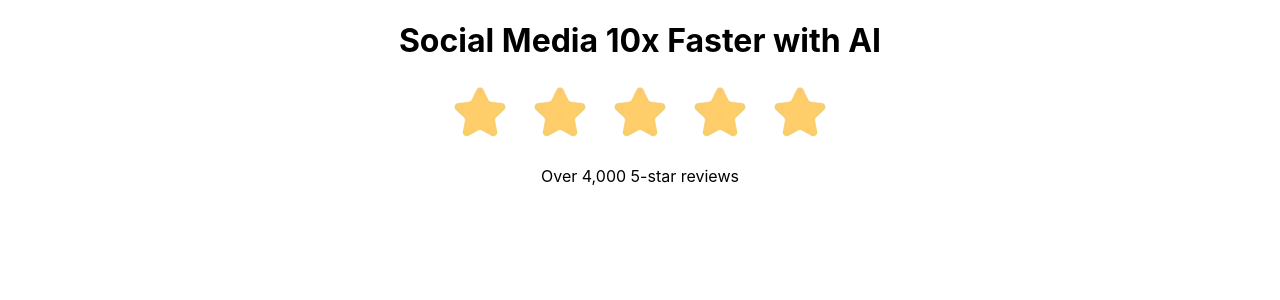
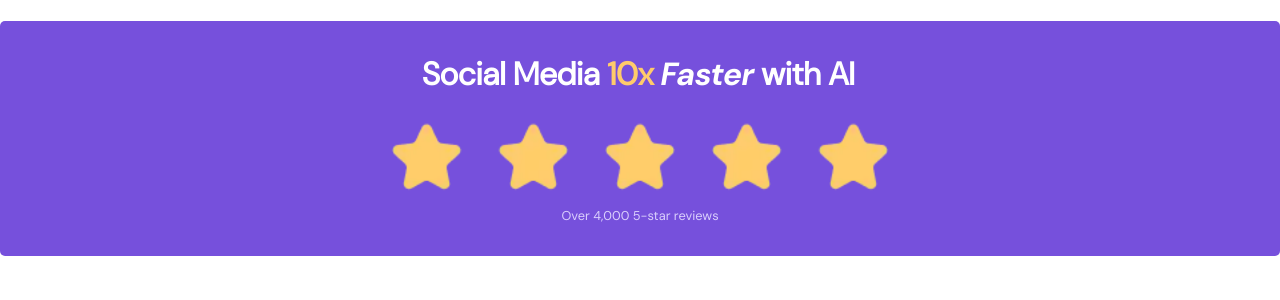
Before and after one commit to sehajwadhwa/Bento-grid, a React (Create React App) app: page / in a window 1280 px wide. Shown: the top 300 px of the page. Built offline with nearby package versions, Linux system fonts and the light colour scheme.

Commit message:
Banner styling desktop

```diff
--- a/src/components/Banner/Banner.jsx
+++ b/src/components/Banner/Banner.jsx
@@ -1,5 +1,6 @@
 import React from "react";
 import fiveStarImage from "../../assets/images/illustration-five-stars.webp";
+import "./Banner.scss";
 
 const Banner = () => {
   return (
@@ -11,9 +12,9 @@ const Banner = () => {
       <img
         className="Banner__img"
         src={fiveStarImage}
-        alt="Social Media 10x Faster with AI"
+        alt="five star"
       />
-      <p>Over 4,000 5-star reviews</p>
+      <p className="Banner__text">Over 4,000 5-star reviews</p>
     </div>
   );
 };
--- a/src/components/Banner/Banner.scss
+++ b/src/components/Banner/Banner.scss
@@ -0,0 +1,35 @@
+@use "../../styles/partials/fonts" as *;
+@use "../../styles/partials/variables" as *;
+@use "../../styles/partials/mixins" as *;
+
+.Banner {
+  background-color: $purple500;
+  color: $white;
+  font-family: "DM Sans";
+  border-radius: 5px;
+  margin-bottom: 1rem;
+
+  &__heading {
+    font-size: 2rem;
+    text-align: center;
+    padding: 2rem 1.7rem 0 1.5rem;
+
+    &--color {
+      color: $yellow500;
+    }
+    &--style {
+      font-family: "DM Sans Italic";
+    }
+  }
+
+  &__img {
+    width: 40%;
+  }
+  &__text {
+    font-size: 0.8rem;
+    text-align: center;
+    padding-bottom: 2rem;
+    color: $purple100;
+    margin: 0;
+  }
+}
```
